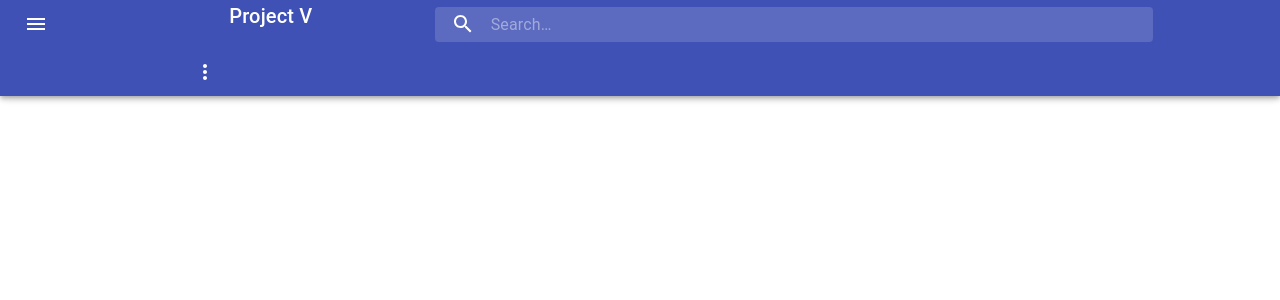
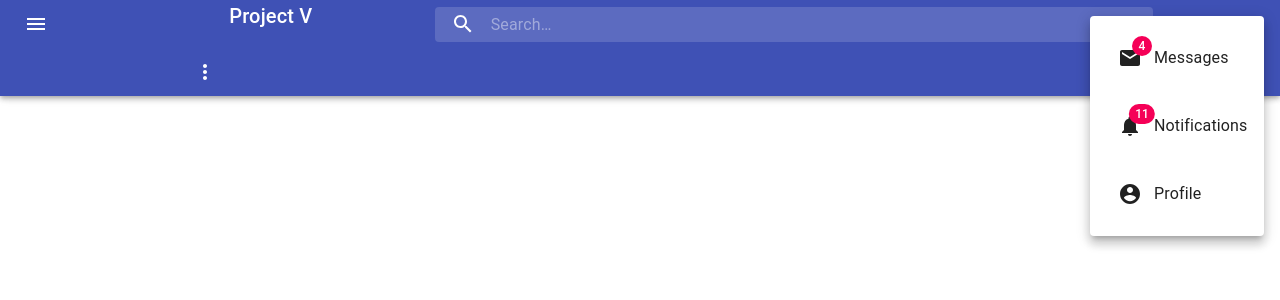
Before and after one commit to ardakkk/project-v-client, a React app: page / in a window 1280 px wide. Both pictures are taken after a click on the button 205 px from the left and 72 px from the top of the page. Shown: the top 300 px of the page. Built offline with nearby package versions, Linux system fonts and the light colour scheme; the HTML template or start-up script is replaced by a standard one.

Commit message:
Added Menu component

```diff
--- a/src/components/organisms/Header/Header.tsx
+++ b/src/components/organisms/Header/Header.tsx
@@ -1,23 +1,72 @@
 import * as React from 'react';
 
 import { AppBar, Toolbar, Typography } from '@material-ui/core';
+import Badge from '@material-ui/core/Badge';
 import Grid from '@material-ui/core/Grid';
 import IconButton from '@material-ui/core/IconButton';
 import InputBase from '@material-ui/core/InputBase';
+import Menu from '@material-ui/core/Menu';
+import MenuItem from '@material-ui/core/MenuItem';
+import AccountCircle from '@material-ui/icons/AccountCircle';
+import MailIcon from '@material-ui/icons/Mail';
 import MenuIcon from '@material-ui/icons/Menu';
 import MoreIcon from '@material-ui/icons/MoreVert';
+import NotificationsIcon from '@material-ui/icons/Notifications';
 import SearchIcon from '@material-ui/icons/Search';
 
 import * as classes from './Header.scss';
 
 export const Header: React.FunctionComponent<any> = props => {
     const [isFocused, setFocus] = React.useState<boolean>(false);
+    const [isOpenMenu, setOpenMenu] = React.useState<boolean>(false);
+
     const onFocus = React.useCallback(() => {
         setFocus(true);
     }, []);
     const onBlur = React.useCallback(() => {
         setFocus(false);
     }, []);
+
+    const handleMobileMenuOpen = () => setOpenMenu(true);
+    const handleMobileMenuClose = () => setOpenMenu(false);
+
+    const renderMobileMenu = (
+        <Menu
+            anchorOrigin={{ vertical: 'top', horizontal: 'right' }}
+            keepMounted={true}
+            transformOrigin={{ vertical: 'top', horizontal: 'right' }}
+            open={isOpenMenu}
+            onClose={handleMobileMenuClose}>
+            <MenuItem>
+                <IconButton aria-label='show 4 new mails' color='inherit'>
+                    <Badge badgeContent={4} color='secondary'>
+                        <MailIcon />
+                    </Badge>
+                </IconButton>
+                <p>Messages</p>
+            </MenuItem>
+            <MenuItem>
+                <IconButton
+                    aria-label='show 11 new notifications'
+                    color='inherit'>
+                    <Badge badgeContent={11} color='secondary'>
+                        <NotificationsIcon />
+                    </Badge>
+                </IconButton>
+                <p>Notifications</p>
+            </MenuItem>
+            <MenuItem>
+                <IconButton
+                    aria-label='account of current user'
+                    aria-controls='primary-search-account-menu'
+                    aria-haspopup='true'
+                    color='inherit'>
+                    <AccountCircle />
+                </IconButton>
+                <p>Profile</p>
+            </MenuItem>
+        </Menu>
+    );
 
     return (
         <Grid className={classes.Header}>
@@ -67,13 +116,15 @@ export const Header: React.FunctionComponent<any> = props => {
                             <IconButton
                                 aria-label='show more'
                                 aria-haspopup='true'
-                                color='inherit'>
+                                color='inherit'
+                                onClick={handleMobileMenuOpen}>
                                 <MoreIcon />
                             </IconButton>
                         </Grid>
                     </Grid>
                 </Toolbar>
             </AppBar>
+            {renderMobileMenu}
         </Grid>
     );
 };
```
